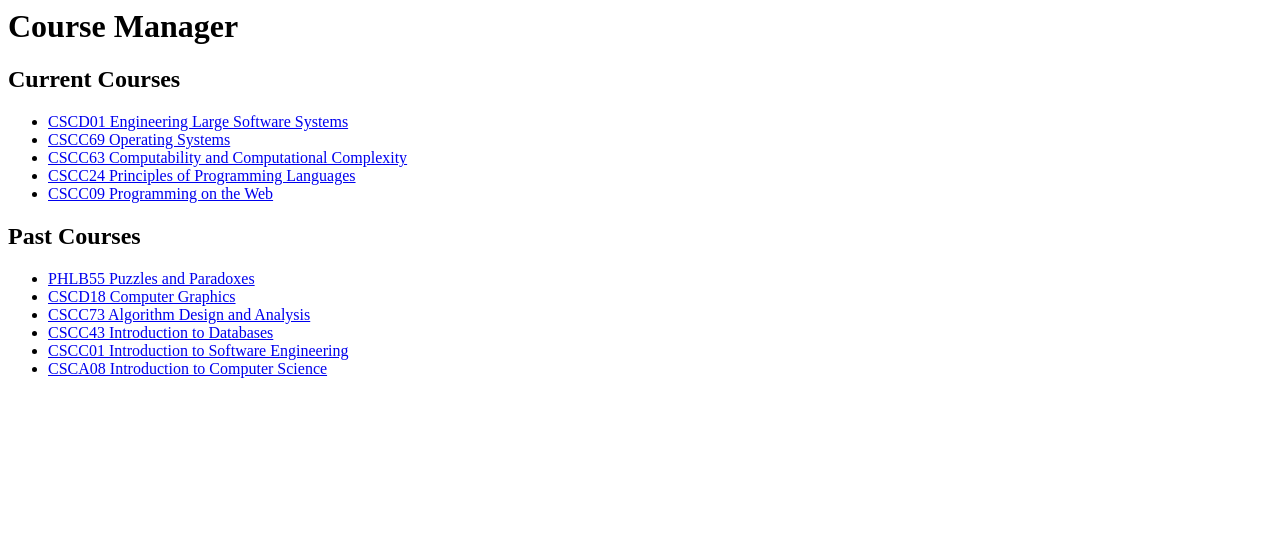
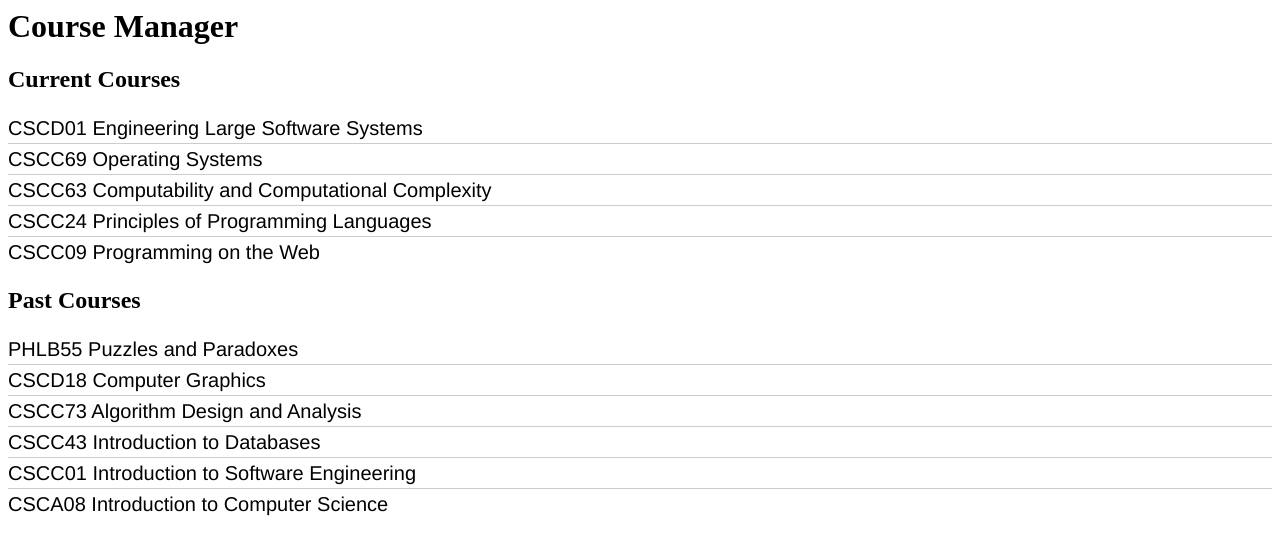
Before and after one commit to Senpaistorm/crs-manager, a Django app: page /courses/ in a window 1280 px wide. Shown: the top 555 px of the page. Run offline with Django 3.2, Linux system fonts and the light colour scheme; data comes from the database, SQL or seed files in the repository; both versions use the stored data as it was after the commit.

Commit message:
Added styling to list displays

```diff
--- a/courses/admin.py
+++ b/courses/admin.py
@@ -1,7 +1,6 @@
 from django.contrib import admin
 
 from .models import Course, Assessment, Grade
-
 
 class AssessmentInline(admin.TabularInline):
     model = Assessment
--- a/courses/models.py
+++ b/courses/models.py
@@ -2,6 +2,8 @@ import datetime
 
 from django.db import models
 from django.utils import timezone
+
+from django.contrib.auth.models import User
 
 
 class Course(models.Model):
@@ -56,6 +58,7 @@ class Course(models.Model):
                 if grade.mark > 0:
                     availableMark += float(weight)
                 mark += (float(grade.mark)/100) * float(weight)
+        if not availableMark: return 0
         return mark/availableMark * 100
 
 
--- a/courses/static/courses/style.css
+++ b/courses/static/courses/style.css
@@ -0,0 +1,31 @@
+ul {
+    list-style-type: none;
+    margin: 0;
+    padding: 0;
+  }
+
+li {
+    font: 200 20px/1.5 Helvetica, Verdana, sans-serif;
+    border-bottom: 1px solid #ccc;
+}
+
+li:last-child {
+    border: none;
+}
+
+li a {
+    text-decoration: none;
+    color: #000;
+    display: block;
+
+    -webkit-transition: font-size 0.3s ease, background-color 0.3s ease;
+    -moz-transition: font-size 0.3s ease, background-color 0.3s ease;
+    -o-transition: font-size 0.3s ease, background-color 0.3s ease;
+    -ms-transition: font-size 0.3s ease, background-color 0.3s ease;
+    transition: font-size 0.3s ease, background-color 0.3s ease;
+}
+
+li a:hover {
+    font-size: 30px;
+    background: #f6f6f6;
+}
--- a/courses/templates/courses/index.html
+++ b/courses/templates/courses/index.html
@@ -1,4 +1,5 @@
 {% load static %}
+<title>Course Manager</title>
 <link rel="stylesheet" type="text/css" href="{% static 'courses/style.css' %}">
 
 <h1>Course Manager</h1>
```
Also changed, not shown: db.sqlite3.
